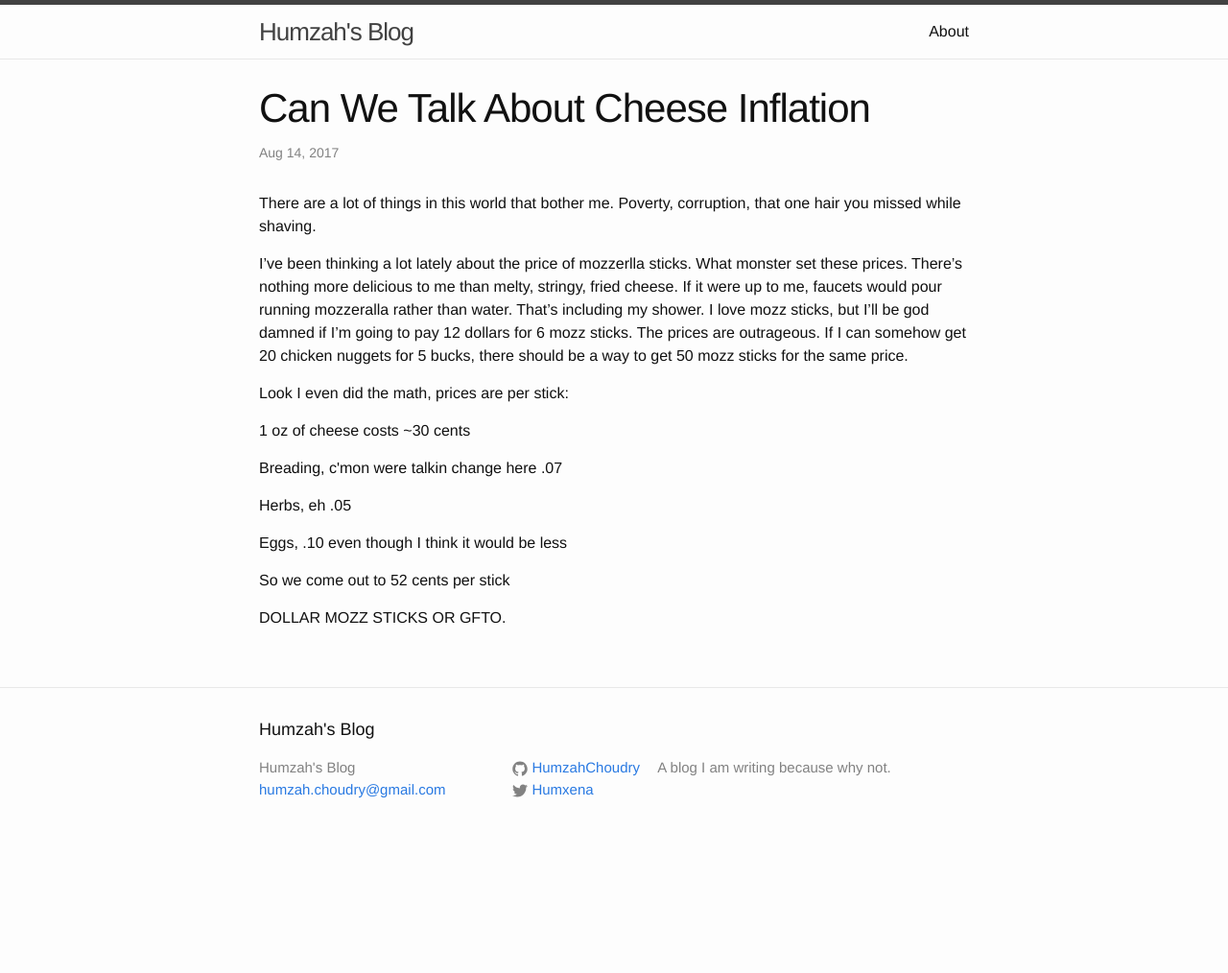
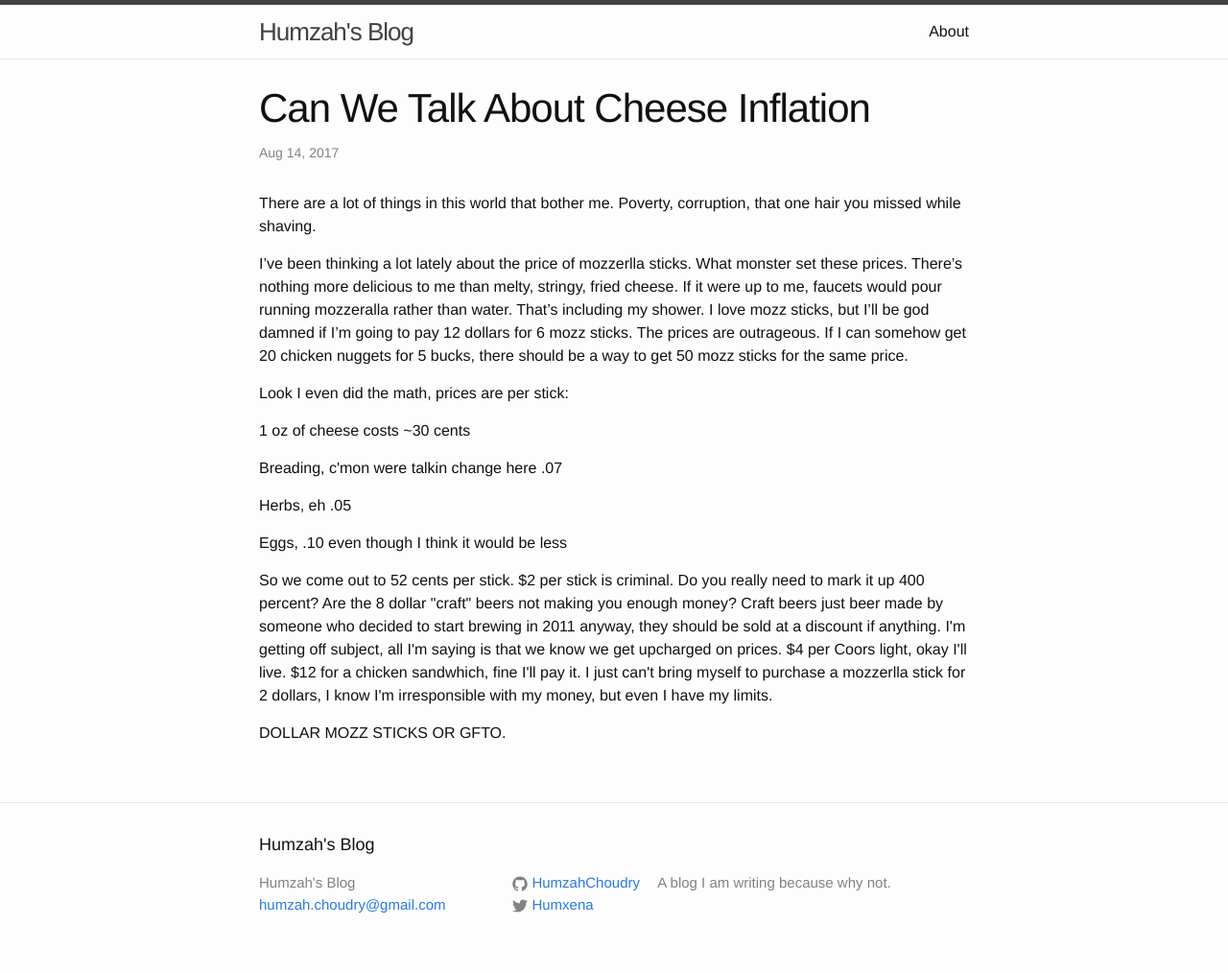
Before and after one commit to HumzahChoudry/HumzahChoudry.github.io, a Jekyll site: the page built from _posts/2017-08-14-can-we-talk-about-cheese-inflation.markdown, in a window 1280 px wide. Shown: the whole page at 96% size. Built offline with Jekyll 4.4.1, drawn with Linux system fonts in a browser that asks for light colours; our own code applies the rules of GitHub Pages for plain Markdown files; before the commit the page ends 900 px from its top, so only the background shows below that.

Commit message:
Update 2017-08-14-can-we-talk-about-cheese-inflation.markdown

```diff
--- a/_posts/2017-08-14-can-we-talk-about-cheese-inflation.markdown
+++ b/_posts/2017-08-14-can-we-talk-about-cheese-inflation.markdown
@@ -14,7 +14,6 @@ If I can somehow get 20 chicken nuggets for 5 bucks, there should be a way to ge
 
 <p>Eggs, .10 even though I think it would be less</p>
 
-<p>So we come out to 52 cents per stick</p>
-
+<p>So we come out to 52 cents per stick. $2 per stick is criminal. Do you really need to mark it up 400 percent? Are the 8 dollar "craft" beers not making you enough money? Craft beers just beer made by someone who decided to start brewing in 2011 anyway, they should be sold at a discount if anything. I'm getting off subject, all I'm saying is that we know we get upcharged on prices. $4 per Coors light, okay I'll live. $12 for a chicken sandwhich, fine I'll pay it. I just can't bring myself to purchase a mozzerlla stick for 2 dollars, I know I'm irresponsible with my money, but even I have my limits.</p>
 
 DOLLAR MOZZ STICKS OR GFTO.
```
